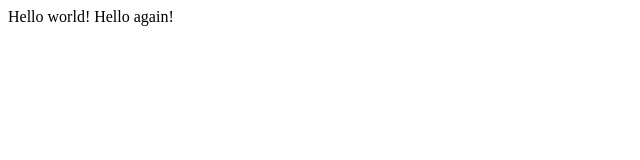
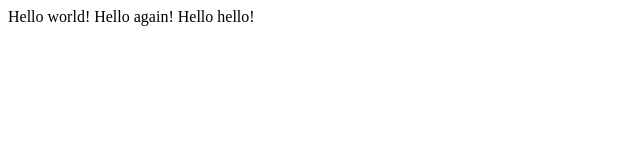
Before and after one commit to Khan-Daniyal/CS-50, a plain HTML site: page hello.html in a window 1280 px wide. Shown: the whole page, without its empty margins (0-640 px from the left). Drawn offline with Linux system fonts and the light colour scheme.

Commit message:
Update hello.html

```diff
--- a/hello.html
+++ b/hello.html
@@ -4,6 +4,6 @@
 	<title>My Webpage</title>
 </head>
 <body>
-	Hello world! Hello again!
+	Hello world! Hello again! Hello hello!
 </body>
 </html>
```
